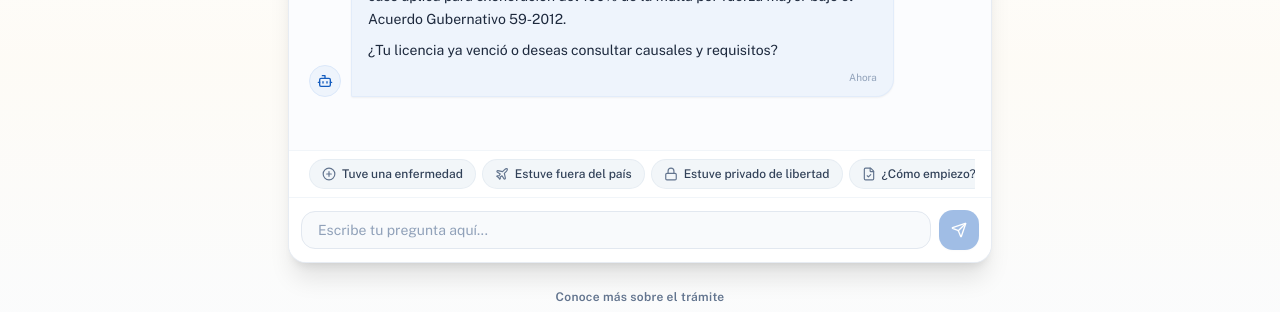
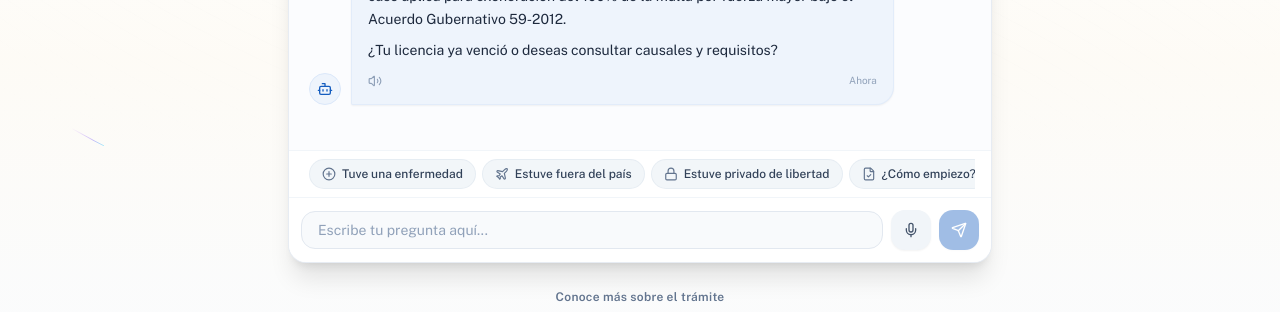
Before and after one commit to SEdwinFBI/reto-2-code-qx, a Next.js app: page / in a window 1280 px wide. Shown: the part 302-614 px from the top of the page. Built offline with nearby package versions, Linux system fonts and the light colour scheme.

Commit message:
feat(agent-chat): agregar reconocimiento de voz STT y lectura de respuestas TTS

```diff
--- a/src/features/agent-chat/components/ChatDrawer.tsx
+++ b/src/features/agent-chat/components/ChatDrawer.tsx
@@ -2,10 +2,12 @@
 
 import React, { useRef, useEffect } from "react";
 import Image from "next/image";
-import { RotateCcw, X, Send } from "lucide-react";
+import { RotateCcw, X, Send, Mic, Square } from "lucide-react";
 import { ChatMessageItem } from "./ChatMessageItem";
 import { ChatSuggestions } from "./ChatSuggestions";
 import { ChatMessage } from "../types";
+import { useSpeechRecognition } from "../hooks/useSpeechRecognition";
+import { cn } from "@/lib/utils";
 
 interface ChatDrawerProps {
   isOpen: boolean;
@@ -30,6 +32,9 @@ export const ChatDrawer: React.FC<ChatDrawerProps> = ({
 }) => {
   const messagesEndRef = useRef<HTMLDivElement>(null);
   const inputRef = useRef<HTMLInputElement>(null);
+  const { isListening, isSupported: canListen, toggleListening } = useSpeechRecognition({
+    onResult: (transcript) => setInputText(transcript),
+  });
 
   useEffect(() => {
     const handleKeyDown = (e: KeyboardEvent) => {
@@ -58,7 +63,7 @@ export const ChatDrawer: React.FC<ChatDrawerProps> = ({
   };
 
   return (
-    <div className="fixed inset-0 z-50 flex items-center justify-center p-3 sm:p-4 animate-in fade-in duration-200">
+    <div className="fixed inset-0 z-[90] flex items-center justify-center p-3 sm:p-4 animate-in fade-in duration-200">
       {/* Semi-transparent Backdrop for centered modal */}
       <div
         className="fixed inset-0 bg-navy-950/60 backdrop-blur-xs transition-opacity"
@@ -147,11 +152,28 @@ export const ChatDrawer: React.FC<ChatDrawerProps> = ({
               enterKeyHint="send"
               value={inputText}
               onChange={(e) => setInputText(e.target.value)}
-              placeholder="Pregunta algo o responde..."
+              placeholder={isListening ? "Escuchando..." : "Pregunta algo o responde..."}
               disabled={isLoading}
               className="w-full pl-4 pr-3 py-2.5 text-sm bg-slate-50 border border-slate-200 rounded-xl focus:outline-none focus:border-brand-600 focus:bg-white focus:ring-2 focus:ring-brand-600/20 transition-all text-slate-800 placeholder:text-slate-400 disabled:opacity-50"
             />
           </div>
+          {canListen && (
+            <button
+              type="button"
+              onClick={toggleListening}
+              disabled={isLoading}
+              title={isListening ? "Detener dictado" : "Dictar por voz"}
+              aria-label={isListening ? "Detener dictado" : "Dictar por voz"}
+              className={cn(
+                "w-10 h-10 sm:w-11 sm:h-11 rounded-xl flex items-center justify-center transition-colors shrink-0 shadow-xs cursor-pointer disabled:opacity-40",
+                isListening
+                  ? "bg-red-500 text-white hover:bg-red-600 animate-pulse"
+                  : "bg-slate-100 text-slate-600 hover:bg-slate-200"
+              )}
+            >
+              {isListening ? <Square className="w-4 h-4 sm:w-5 sm:h-5" /> : <Mic className="w-4 h-4 sm:w-5 sm:h-5" />}
+            </button>
+          )}
           <button
             type="submit"
             disabled={!inputText.trim() || isLoading}
--- a/src/features/agent-chat/components/ChatEmbeddedSection.tsx
+++ b/src/features/agent-chat/components/ChatEmbeddedSection.tsx
@@ -3,11 +3,15 @@
 import React, { useEffect, useRef } from "react";
 import Image from "next/image";
 import { motion } from "motion/react";
-import { ChevronDown, RotateCcw, Send, Sparkles } from "lucide-react";
+import { ChevronDown, Mic, RotateCcw, Send, Sparkles, Square } from "lucide-react";
 import { GlowingEffect } from "@/components/ui/glowing-effect";
 import { ChatMessageItem } from "./ChatMessageItem";
 import { ChatSuggestions } from "./ChatSuggestions";
 import { ChatMessage } from "../types";
+import { useSpeechRecognition } from "../hooks/useSpeechRecognition";
+import { cn } from "@/lib/utils";
+import { Boxes } from "@/components/ui/background-boxes";
+import { BackgroundBeams } from "@/components/ui/background-beams";
 
 interface ChatEmbeddedSectionProps {
   messages: ChatMessage[];
@@ -36,6 +40,9 @@ export const ChatEmbeddedSection: React.FC<ChatEmbeddedSectionProps> = ({
   const sectionRef = useRef<HTMLDivElement>(null);
   const messagesEndRef = useRef<HTMLDivElement>(null);
   const lastMessagesRef = useRef(messages);
+  const { isListening, isSupported: canListen, toggleListening } = useSpeechRecognition({
+    onResult: (transcript) => setInputText(transcript),
+  });
 
   useEffect(() => {
     const node = sectionRef.current;
@@ -70,6 +77,7 @@ export const ChatEmbeddedSection: React.FC<ChatEmbeddedSectionProps> = ({
       ref={sectionRef}
       className="relative overflow-hidden py-3 sm:py-5 bg-gradient-to-b from-white via-gold-50/40 to-slate-50/70"
     >
+       <BackgroundBeams />
       <div className="relative max-w-3xl mx-auto px-4 sm:px-6 lg:px-8">
         {/* Section Header */}
         <div className="text-center mb-2">
@@ -162,11 +170,28 @@ export const ChatEmbeddedSection: React.FC<ChatEmbeddedSectionProps> = ({
                 enterKeyHint="send"
                 value={inputText}
                 onChange={(e) => setInputText(e.target.value)}
-                placeholder="Escribe tu pregunta aquí..."
+                placeholder={isListening ? "Escuchando..." : "Escribe tu pregunta aquí..."}
                 disabled={isLoading}
                 className="w-full pl-4 pr-3 py-2 text-sm bg-slate-50 border border-slate-200 rounded-xl focus:outline-none focus:border-brand-600 focus:bg-white focus:ring-2 focus:ring-brand-600/20 transition-all text-slate-800 placeholder:text-slate-400 disabled:opacity-50"
               />
             </div>
+            {canListen && (
+              <button
+                type="button"
+                onClick={toggleListening}
+                disabled={isLoading}
+                title={isListening ? "Detener dictado" : "Dictar por voz"}
+                aria-label={isListening ? "Detener dictado" : "Dictar por voz"}
+                className={cn(
+                  "w-9 h-9 sm:w-10 sm:h-10 rounded-xl flex items-center justify-center transition-colors shrink-0 shadow-xs cursor-pointer disabled:opacity-40",
+                  isListening
+                    ? "bg-red-500 text-white hover:bg-red-600 animate-pulse"
+                    : "bg-slate-100 text-slate-600 hover:bg-slate-200"
+                )}
+              >
+                {isListening ? <Square className="w-4 h-4" /> : <Mic className="w-4 h-4" />}
+              </button>
+            )}
             <button
               type="submit"
               disabled={!inputText.trim() || isLoading}
--- a/src/features/agent-chat/components/ChatFloatingButton.tsx
+++ b/src/features/agent-chat/components/ChatFloatingButton.tsx
@@ -25,7 +25,7 @@ export const ChatFloatingButton: React.FC<ChatFloatingButtonProps> = ({
   if (isOpen || hideForSection) return null;
 
   return (
-    <div className="fixed z-40 bottom-[calc(5.25rem+env(safe-area-inset-bottom))] left-1/2 -translate-x-1/2 flex items-center justify-center pointer-events-none">
+    <div className="fixed z-[80] bottom-[calc(5.25rem+env(safe-area-inset-bottom))] left-1/2 -translate-x-1/2 flex items-center justify-center pointer-events-none">
       <motion.div
         className="pointer-events-auto relative"
         initial={{ opacity: 0, scale: 0.5, y: 30 }}
--- a/src/features/agent-chat/components/ChatMessageItem.tsx
+++ b/src/features/agent-chat/components/ChatMessageItem.tsx
@@ -2,9 +2,10 @@ import React from "react";
 import ReactMarkdown, { type Components } from "react-markdown";
 import remarkGfm from "remark-gfm";
 import remarkBreaks from "remark-breaks";
-import { Shield, Bot, Loader2 } from "lucide-react";
+import { Shield, Bot, Loader2, Volume2, VolumeX } from "lucide-react";
 import { ChatMessage } from "../types";
 import { cn } from "@/lib/utils";
+import { useSpeechSynthesis } from "../hooks/useSpeechSynthesis";
 
 /**
  * The agent replies using WhatsApp-style single-asterisk emphasis (*texto*) to mean
@@ -24,6 +25,20 @@ const ARTIFACT_PATTERNS = ["<｜DSML｜function_calls"];
 
 function stripKnownArtifacts(text: string): string {
   return ARTIFACT_PATTERNS.reduce((acc, pattern) => acc.split(pattern).join(""), text);
+}
+
+/** Reduces the agent's markdown reply to plain, speakable text for the "listen" button. */
+function stripMarkdownForSpeech(text: string): string {
+  return text
+    .replace(/\*\*?([^*\n]+?)\*\*?/g, "$1")
+    .replace(/\[([^\]]+)\]\([^)]+\)/g, "$1")
+    .replace(/https?:\/\/\S+/g, "enlace")
+    .replace(/^#{1,6}\s+/gm, "")
+    .replace(/^[-*]\s+/gm, "")
+    .replace(/^\d+\.\s+/gm, "")
+    .replace(/\n{2,}/g, ". ")
+    .replace(/\n/g, " ")
+    .trim();
 }
 
 interface MarkdownBoundaryState {
@@ -88,6 +103,13 @@ export const ChatMessageItem: React.FC<ChatMessageItemProps> = ({ message }) =>
   const isUser = message.sender === "user";
   const displayText = isUser ? message.text : stripKnownArtifacts(message.text);
   const isEmptyStreamingPlaceholder = displayText.length === 0 && message.isStreaming;
+  const { speak, stop, isSpeaking, isSupported: canSpeak } = useSpeechSynthesis();
+  const canReadAloud = !isUser && !isEmptyStreamingPlaceholder && !message.isStreaming && canSpeak;
+
+  const handleToggleSpeak = () => {
+    if (isSpeaking) stop();
+    else speak(stripMarkdownForSpeech(displayText));
+  };
 
   return (
     <div
@@ -134,11 +156,24 @@ export const ChatMessageItem: React.FC<ChatMessageItemProps> = ({ message }) =>
 
         <div
           className={cn(
-            "text-[10px] mt-1 text-right",
-            isUser ? "text-blue-200" : "text-slate-400"
+            "flex items-center mt-1 gap-1.5",
+            isUser ? "justify-end" : "justify-between"
           )}
         >
-          {message.timestamp}
+          {canReadAloud && (
+            <button
+              type="button"
+              onClick={handleToggleSpeak}
+              title={isSpeaking ? "Detener lectura" : "Escuchar respuesta"}
+              aria-label={isSpeaking ? "Detener lectura" : "Escuchar respuesta"}
+              className="p-1 -ml-1 rounded-md text-slate-400 hover:text-brand-600 hover:bg-brand-100/60 transition-colors cursor-pointer"
+            >
+              {isSpeaking ? <VolumeX className="w-3.5 h-3.5" /> : <Volume2 className="w-3.5 h-3.5" />}
+            </button>
+          )}
+          <div className={cn("text-[10px]", isUser ? "text-blue-200" : "text-slate-400")}>
+            {message.timestamp}
+          </div>
         </div>
       </div>
 
--- /dev/null
+++ b/src/features/agent-chat/hooks/useSpeechRecognition.ts
@@ -0,0 +1,113 @@
+"use client";
+
+import { useCallback, useEffect, useRef, useState } from "react";
+
+interface MinimalSpeechRecognitionResult {
+  transcript: string;
+}
+
+interface MinimalSpeechRecognitionEvent extends Event {
+  results: {
+    length: number;
+    [index: number]: { [index: number]: MinimalSpeechRecognitionResult };
+  };
+}
+
+interface MinimalSpeechRecognition extends EventTarget {
+  lang: string;
+  continuous: boolean;
+  interimResults: boolean;
+  maxAlternatives: number;
+  start: () => void;
+  stop: () => void;
+  onresult: ((event: MinimalSpeechRecognitionEvent) => void) | null;
+  onerror: (() => void) | null;
+  onend: (() => void) | null;
+}
+
+type SpeechRecognitionConstructor = new () => MinimalSpeechRecognition;
+
+function getSpeechRecognitionConstructor(): SpeechRecognitionConstructor | null {
+  if (typeof window === "undefined") return null;
+  const w = window as unknown as {
+    SpeechRecognition?: SpeechRecognitionConstructor;
+    webkitSpeechRecognition?: SpeechRecognitionConstructor;
+  };
+  return w.SpeechRecognition || w.webkitSpeechRecognition || null;
+}
+
+interface UseSpeechRecognitionOptions {
+  onResult: (transcript: string) => void;
+  lang?: string;
+}
+
+/** Wraps the browser's Web Speech API for voice-to-text dictation into the chat input. */
+export function useSpeechRecognition({ onResult, lang = "es-GT" }: UseSpeechRecognitionOptions) {
+  // Always false on the server/first paint so SSR and the pre-hydration DOM match;
+  // flipped after mount once we can actually check for browser support.
+  const [isListening, setIsListening] = useState(false);
+  const [isSupported, setIsSupported] = useState(false);
+  const recognitionRef = useRef<MinimalSpeechRecognition | null>(null);
+  const onResultRef = useRef(onResult);
+
+  useEffect(() => {
+    onResultRef.current = onResult;
+  }, [onResult]);
+
+  // Browser capability detection depends on `window`, which only exists after
+  // mount, so setting state here is unavoidable — there is no SSR-safe,
+  // render-time alternative for this check.
+  /* eslint-disable react-hooks/set-state-in-effect */
+  useEffect(() => {
+    const Ctor = getSpeechRecognitionConstructor();
+    if (!Ctor) {
+      setIsSupported(false);
+      return;
+    }
+    setIsSupported(true);
+
+    const recognition = new Ctor();
+    recognition.lang = lang;
+    recognition.continuous = false;
+    recognition.interimResults = false;
+    recognition.maxAlternatives = 1;
+
+    recognition.onresult = (event: MinimalSpeechRecognitionEvent) => {
+      const transcript = event.results[0]?.[0]?.transcript;
+      if (transcript) onResultRef.current(transcript);
+    };
+    recognition.onerror = () => setIsListening(false);
+    recognition.onend = () => setIsListening(false);
+
+    recognitionRef.current = recognition;
+    return () => {
+      recognition.onresult = null;
+      recognition.onerror = null;
+      recognition.onend = null;
+      recognition.stop();
+    };
+  }, [lang]);
+  /* eslint-enable react-hooks/set-state-in-effect */
+
+  const startListening = useCallback(() => {
+    if (!recognitionRef.current || isListening) return;
+    try {
+      recognitionRef.current.start();
+      setIsListening(true);
+    } catch {
+      // Recognition was already running — ignore.
+    }
+  }, [isListening]);
+
+  const stopListening = useCallback(() => {
+    recognitionRef.current?.stop();
+    setIsListening(false);
+  }, []);
+
+  const toggleListening = useCallback(() => {
+    if (isListening) stopListening();
+    else startListening();
+  }, [isListening, startListening, stopListening]);
+
+  return { isListening, isSupported, startListening, stopListening, toggleListening };
+}
--- /dev/null
+++ b/src/features/agent-chat/hooks/useSpeechSynthesis.ts
@@ -0,0 +1,50 @@
+"use client";
+
+import { useCallback, useEffect, useRef, useState } from "react";
+
+function isSpeechSynthesisSupported(): boolean {
+  return typeof window !== "undefined" && "speechSynthesis" in window;
+}
+
+/** Speaks a given piece of text aloud using the browser's SpeechSynthesis API. */
+export function useSpeechSynthesis(lang = "es-GT") {
+  const [isSpeaking, setIsSpeaking] = useState(false);
+  const [isSupported, setIsSupported] = useState(false);
+  const utteranceRef = useRef<SpeechSynthesisUtterance | null>(null);
+
+  // Support depends on `window`, only known after mount — kept out of render so
+  // SSR output stays stable beforehand.
+  useEffect(() => {
+    // eslint-disable-next-line react-hooks/set-state-in-effect
+    setIsSupported(isSpeechSynthesisSupported());
+    return () => {
+      if (isSpeechSynthesisSupported()) window.speechSynthesis.cancel();
+    };
+  }, []);
+
+  const stop = useCallback(() => {
+    if (!isSpeechSynthesisSupported()) return;
+    window.speechSynthesis.cancel();
+    setIsSpeaking(false);
+  }, []);
+
+  const speak = useCallback(
+    (text: string) => {
+      if (!isSpeechSynthesisSupported() || !text.trim()) return;
+      window.speechSynthesis.cancel();
+
+      const utterance = new SpeechSynthesisUtterance(text);
+      utterance.lang = lang;
+      utterance.rate = 1;
+      utterance.onend = () => setIsSpeaking(false);
+      utterance.onerror = () => setIsSpeaking(false);
+
+      utteranceRef.current = utterance;
+      window.speechSynthesis.speak(utterance);
+      setIsSpeaking(true);
+    },
+    [lang]
+  );
+
+  return { speak, stop, isSpeaking, isSupported };
+}
--- a/src/features/agent-chat/index.ts
+++ b/src/features/agent-chat/index.ts
@@ -4,4 +4,6 @@ export * from "./components/ChatFloatingButton";
 export * from "./components/ChatMessageItem";
 export * from "./components/ChatSuggestions";
 export * from "./hooks/useAgentChat";
+export * from "./hooks/useSpeechRecognition";
+export * from "./hooks/useSpeechSynthesis";
 export * from "./types";
```
